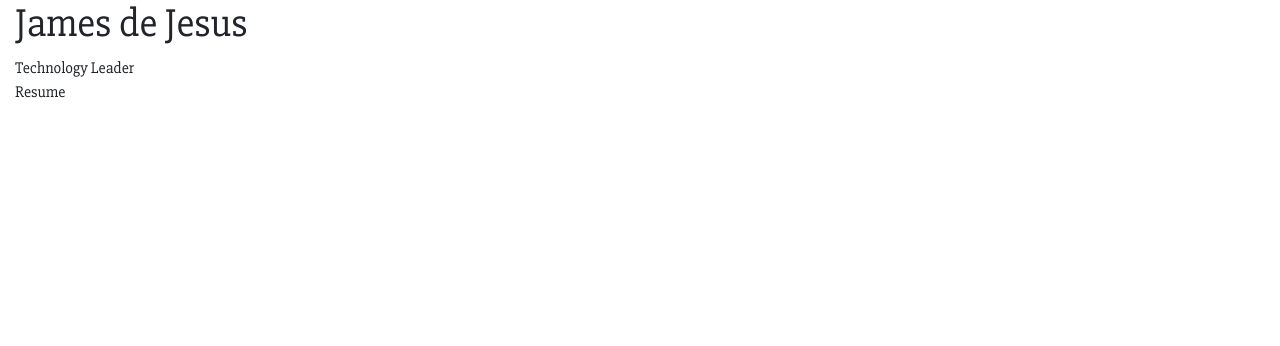
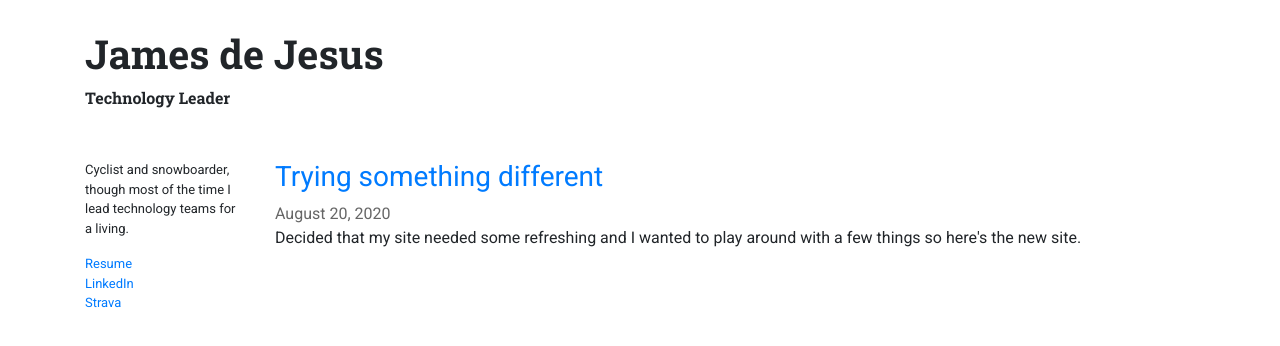
Before and after one commit to xjdjx/jamesdejesus.com, a Next.js app: page / in a window 1280 px wide. Shown: the top 346 px of the page. Built offline with nearby package versions, Linux system fonts and the light colour scheme.

Commit message:
first real next build

```diff
--- /dev/null
+++ b/_posts/something-different.md
@@ -0,0 +1,7 @@
+---
+title: 'Trying something different'
+excerpt: "Decided that my site needed some refreshing and I wanted to play around with a few things so here's the new site."
+date: '2020-08-20T00:40:03.389Z'
+---
+
+Decided that my site needed some refreshing and I wanted to play around with a few things so here's the new site. Built with <a href="https://nextjs.org/">Next.JS</a> and hosted with <a href="https://www.netlify.com/">Netlify</a>. Didn't take a terriblly long time to get up and running since it's just React and I've played around with Netlify before. This initial post is just created manually in a markdown file but I might plug it into Contentful and Netlify CMS to get a feel for now a decoupled CMS + SSG works. Maybe later on down the line try to see how Netlify's forms work since it's top of mind right now for regular work stuff.
--- /dev/null
+++ b/components/date-formatter.js
@@ -0,0 +1,7 @@
+import styles from '../styles/Home.module.css';
+import { parseISO, format } from 'date-fns'
+
+export default function DateFormater({ dateString }) {
+  const date = parseISO(dateString)
+  return <time dateTime={dateString} className={styles.date}>{format(date, 'LLLL	d, yyyy')}</time>
+}
--- /dev/null
+++ b/components/header.js
@@ -0,0 +1,17 @@
+import Link from 'next/link';
+import Row from 'react-bootstrap/Row';
+import Col from 'react-bootstrap/Col';
+import styles from '../styles/Home.module.css';
+
+export default function Header() {
+    return (
+        <Row className={styles.header}>
+            <Col>
+                <Link href="/">
+                    <h1>James de Jesus</h1>
+                </Link>
+                Technology Leader
+            </Col>
+        </Row>
+    )
+}
--- /dev/null
+++ b/components/layout.js
@@ -0,0 +1,20 @@
+import Head from 'next/head'
+import Container from 'react-bootstrap/Container';
+import Header from '../components/header';
+
+export default function Layout({children,title}) {
+    const pageTitle = title ? `James de Jesus - ${title}`: "James de Jesus";
+
+    return (
+        <Container>
+            <Head>
+                <title>{pageTitle}</title>
+                <meta property="og:title" content="pageTitle" key="title" />
+                <link href="https://fonts.googleapis.com/css?family=Roboto" rel="stylesheet"></link>
+                <link href="https://fonts.googleapis.com/css2?family=Roboto+Slab:wght@700&display=swap" rel="stylesheet"></link>
+            </Head>
+            <Header />
+            <main>{children}</main>
+        </Container>
+    )
+}
--- /dev/null
+++ b/components/newest.js
@@ -0,0 +1,21 @@
+import Link from 'next/link';
+import DateFormater from '../components/date-formatter';
+
+export default function Newest({
+        title,
+        date,
+        excerpt,
+        slug,
+    }) {
+    return (
+      <section>
+        <h3>
+            <Link as={`/posts/${slug}`} href="/posts/[slug]">
+                <a className="hover:underline">{title}</a>
+            </Link>
+        </h3>
+        <DateFormater dateString={date} />
+        <p>{excerpt}</p>
+      </section>
+    )
+}
--- /dev/null
+++ b/lib/api.js
@@ -0,0 +1,43 @@
+import fs from 'fs'
+import { join } from 'path'
+import matter from 'gray-matter'
+
+const postsDirectory = join(process.cwd(), '_posts')
+
+export function getPostSlugs() {
+  return fs.readdirSync(postsDirectory)
+}
+
+export function getPostBySlug(slug, fields = []) {
+  const realSlug = slug.replace(/\.md$/, '')
+  const fullPath = join(postsDirectory, `${realSlug}.md`)
+  const fileContents = fs.readFileSync(fullPath, 'utf8')
+  const { data, content } = matter(fileContents)
+
+  const items = {}
+
+  // Ensure only the minimal needed data is exposed
+  fields.forEach((field) => {
+    if (field === 'slug') {
+      items[field] = realSlug
+    }
+    if (field === 'content') {
+      items[field] = content
+    }
+
+    if (data[field]) {
+      items[field] = data[field]
+    }
+  })
+
+  return items
+}
+
+export function getAllPosts(fields = []) {
+  const slugs = getPostSlugs()
+  const posts = slugs
+    .map((slug) => getPostBySlug(slug, fields))
+    // sort posts by date in descending order
+    .sort((post1, post2) => (post1.date > post2.date ? '-1' : '1'))
+  return posts
+}
--- a/package.json
+++ b/package.json
@@ -10,9 +10,13 @@
   },
   "dependencies": {
     "bootstrap": "^4.5.2",
+    "date-fns": "^2.15.0",
+    "gray-matter": "^4.0.2",
     "next": "9.5.2",
     "react": "16.13.1",
     "react-bootstrap": "^1.3.0",
-    "react-dom": "16.13.1"
+    "react-dom": "16.13.1",
+    "remark": "^12.0.1",
+    "remark-html": "^12.0.0"
   }
 }
--- a/pages/index.js
+++ b/pages/index.js
@@ -1,22 +1,46 @@
-import Head from 'next/head'
-import Container from 'react-bootstrap/Container';
+import Link from 'next/link';
 import Row from 'react-bootstrap/Row';
 import Col from 'react-bootstrap/Col';
+import styles from '../styles/Home.module.css';
+import Newest from '../components/newest';
+import Layout from '../components/layout';
+import { getAllPosts } from '../lib/api'
 
-export default function Home() {
+export default function Home({allPosts}) {
+  const newestPost = allPosts[0];
   return (
-    <Container fluid>
-      <Head>
-        <title>James de Jesus</title>
-        <link href="https://fonts.googleapis.com/css?family=Slabo+27px" rel="stylesheet"></link>
-      </Head>
+    <Layout>
       <Row>
-        <Col className="align-middle">
-          <h1>James de Jesus</h1>
-          Technology Leader<br />
-          <a href="James_de_Jesus_2018_resume.pdf" title="resume">Resume</a>
+        <Col md={2} className={styles.left}>
+          <p>Cyclist and snowboarder, though most of the time I lead technology teams for a living.</p>
+          <p>
+            <Link href="James_de_Jesus_2018_resume.pdf">Resume</Link><br />
+            <a href="https://www.linkedin.com/in/xjamesdejesusx/">LinkedIn</a><br />
+            <a href="https://www.strava.com/athletes/418775">Strava</a>
+          </p>
+        </Col>
+        <Col md={10} className={styles.main}>
+          <Newest
+            title={newestPost.title}
+            date={newestPost.date}
+            excerpt={newestPost.excerpt}
+            slug={newestPost.slug}
+          />
         </Col>
       </Row>
-    </Container>
+    </Layout>
   )
 }
+
+export async function getStaticProps() {
+  const allPosts = getAllPosts([
+    'title',
+    'date',
+    'slug',
+    'excerpt',
+  ])
+
+  return {
+    props: { allPosts },
+  }
+}
--- a/styles/Home.module.css
+++ b/styles/Home.module.css
@@ -1,123 +1,19 @@
-.container {
-  min-height: 100vh;
-  padding: 0 0.5rem;
-  display: flex;
-  flex-direction: column;
-  justify-content: center;
-  align-items: center;
-}
-
-.main {
-  padding: 5rem 0;
-  flex: 1;
-  display: flex;
-  flex-direction: column;
-  justify-content: center;
-  align-items: center;
-}
-
-.footer {
-  width: 100%;
-  height: 100px;
-  border-top: 1px solid #eaeaea;
-  display: flex;
-  justify-content: center;
-  align-items: center;
-}
-
-.footer img {
-  margin-left: 0.5rem;
-}
-
-.footer a {
-  display: flex;
-  justify-content: center;
-  align-items: center;
-}
-
-.title a {
-  color: #0070f3;
-  text-decoration: none;
-}
-
-.title a:hover,
-.title a:focus,
-.title a:active {
-  text-decoration: underline;
-}
-
-.title {
-  margin: 0;
-  line-height: 1.15;
-  font-size: 4rem;
-}
-
-.title,
-.description {
-  text-align: center;
-}
-
-.description {
-  line-height: 1.5;
-  font-size: 1.5rem;
-}
-
-.code {
-  background: #fafafa;
-  border-radius: 5px;
-  padding: 0.75rem;
-  font-size: 1.1rem;
-  font-family: Menlo, Monaco, Lucida Console, Liberation Mono, DejaVu Sans Mono,
-    Bitstream Vera Sans Mono, Courier New, monospace;
-}
-
-.grid {
-  display: flex;
-  align-items: center;
-  justify-content: center;
-  flex-wrap: wrap;
-
-  max-width: 800px;
-  margin-top: 3rem;
-}
-
-.card {
-  margin: 1rem;
-  flex-basis: 45%;
-  padding: 1.5rem;
-  text-align: left;
-  color: inherit;
-  text-decoration: none;
-  border: 1px solid #eaeaea;
-  border-radius: 10px;
-  transition: color 0.15s ease, border-color 0.15s ease;
-}
-
-.card:hover,
-.card:focus,
-.card:active {
-  color: #0070f3;
-  border-color: #0070f3;
-}
-
-.card h3 {
-  margin: 0 0 1rem 0;
-  font-size: 1.5rem;
-}
-
-.card p {
-  margin: 0;
-  font-size: 1.25rem;
-  line-height: 1.5;
-}
-
-.logo {
-  height: 1em;
+.header{
+  font-family: 'Roboto Slab', serif;
+  margin-top: 30px;
+  margin-bottom: 50px;
 }
 
 @media (max-width: 600px) {
-  .grid {
-    width: 100%;
-    flex-direction: column;
+  .header{
+    margin-bottom: 25px;
   }
 }
+
+.left {
+  font-size: small;
+}
+
+.date {
+  color: #666;
+}
--- a/styles/globals.css
+++ b/styles/globals.css
@@ -2,11 +2,11 @@ html,
 body {
   padding: 0;
   margin: 0;
-  font-family: 'Slabo 27px', serif;
+  font-family: 'Roboto', serif;
 }
 
 a {
-  color: inherit;
+  color: #007bff;
   text-decoration: none;
 }
 
```
Also changed, not shown: lib/markdownToHtml.js (added, +7 -0 lines), pages/posts/[slug].js (added, +58 -0 lines), 1 other file (tests, documents, lock files or other folders).
